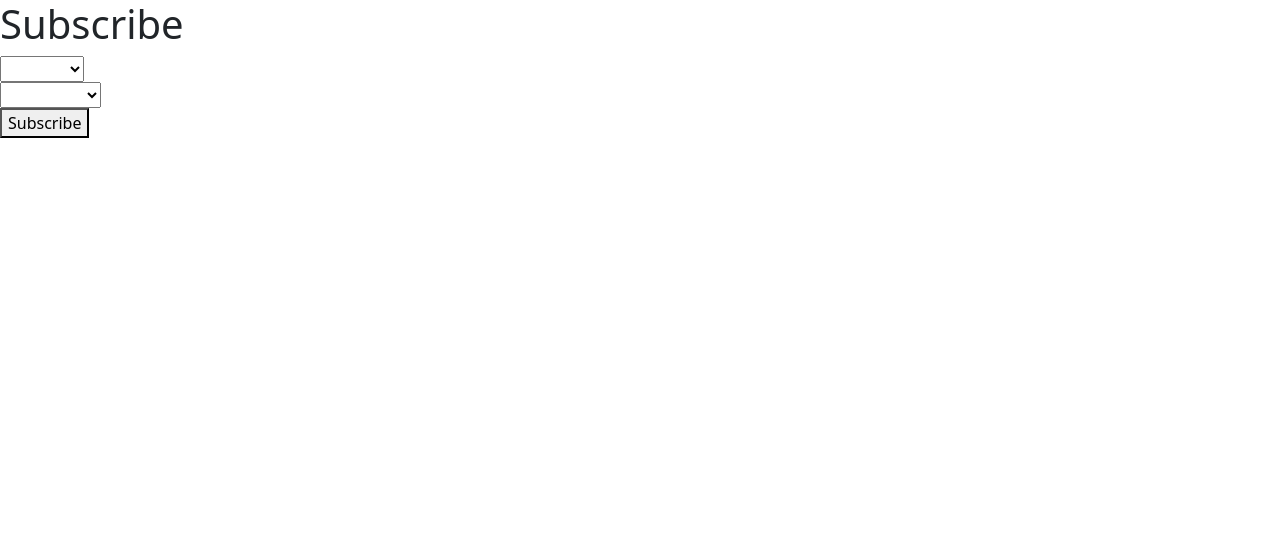
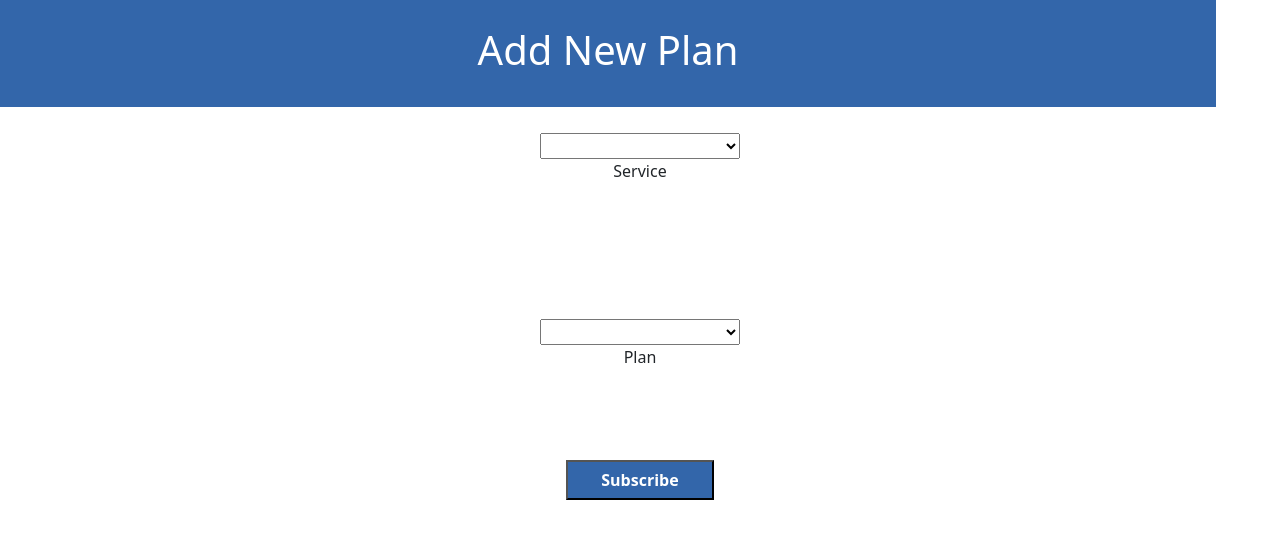
Before and after one commit to cwsvensson/P-Infosys-FIOS-ms-Frontend, an Angular app in the folder MiniProject/: page /add-subscription in a window 1280 px wide. Shown: the top 538 px of the page. Built offline with nearby package versions, Linux system fonts and the light colour scheme.

Commit message:
Fixed Bug and Styling

```diff
--- a/MiniProject/src/app/add-subscription/add-subscription.component.css
+++ b/MiniProject/src/app/add-subscription/add-subscription.component.css
@@ -0,0 +1,59 @@
+h2{
+    text-align: center;
+}
+
+.heading{
+
+    width: 95%;
+    color: white;
+    background-color:  #3366AA;
+}
+
+input{
+    width: 50%;
+    height: 30px;
+    text-align: center;
+    font-size: 14pt;
+}
+
+button{
+    width: 25%;
+    height: 40px;
+    text-align: center;
+    background-color: #3366AA;
+    color: white;
+    font-weight: bold;
+}
+
+div{
+    width: 100%;
+    text-align: center;
+    padding: 2%;
+}
+
+table {
+    border: 1px solid black;
+    border-collapse: collapse;
+}
+
+th {
+    border: 1px solid black;
+    padding: 10px;
+  }
+
+.tableHeading{
+    background-color: #3366AA;
+    color: white;
+}
+
+
+.center {
+    margin: auto;
+    width: 50%;
+  }
+
+.centerChild{
+    display: block;
+    margin : 0 auto;
+    text-align: center;
+}
--- a/MiniProject/src/app/add-subscription/add-subscription.component.html
+++ b/MiniProject/src/app/add-subscription/add-subscription.component.html
@@ -1,16 +1,26 @@
-<h1>Subscribe</h1>
+<div class="heading">
+    <h1>Add New Plan</h1>
+</div>
 
-<select name="service" [(ngModel)]="service">
+
+<div class="center">
+    <select name="service" style="width: 200px;" [(ngModel)]="service">
         <option value="cable">Cable</option>
         <option value="internet">Internet</option>
         <option value="phone">Phone</option>
     </select>
-<br/>
-<select name="plan" [(ngModel)]="plan">
+    <p>Service</p>
+    <br/><br/><br/><br/><br/>
+    <select name="plan" style="width: 200px;" [(ngModel)]="plan">
         <option value="basic">Basic</option>
         <option value="premium">Premium</option>
         <option value="unlimited">Umlimited</option>
     </select>
+    <p>Plan</p>
+</div>
+
 <br/>
 
+<div class="center">
     <button (click)="subscribe()">Subscribe</button>
+</div>
--- a/MiniProject/src/app/services/fios-service.service.ts
+++ b/MiniProject/src/app/services/fios-service.service.ts
@@ -32,7 +32,7 @@ export class FiosServiceService {
   }
 
   deletePhoneSubscription(subscription): Observable<any> {
-    return this.http.delete(`${this.baseUrl}/phone${subscription.id}`, subscription);
+    return this.http.delete(`${this.baseUrl}/phone/${subscription.id}`, subscription);
   }
 
   getSubscriptions(username): Observable<any> {
--- a/MiniProject/src/app/subscriptions/subscriptions.component.css
+++ b/MiniProject/src/app/subscriptions/subscriptions.component.css
@@ -1,3 +1,46 @@
+h2{
+    text-align: center;
+}
+
+.heading{
+
+    width: 95%;
+    color: white;
+    background-color:  #3366AA;
+}
+
+input{
+    width: 50%;
+    height: 30px;
+    text-align: center;
+    font-size: 14pt;
+}
+
+button{
+    width: 25%;
+    height: 40px;
+    text-align: center;
+    background-color: #3366AA;
+    color: white;
+    font-weight: bold;
+}
+
+div{
+    width: 100%;
+    text-align: center;
+    padding: 2%;
+}
+
+table {
+    border: 1px solid black;
+    border-collapse: collapse;
+}
+
+th {
+    border: 1px solid black;
+    padding: 10px;
+  }
+
 .tableHeading{
     background-color: #3366AA;
     color: white;
--- a/MiniProject/src/app/subscriptions/subscriptions.component.html
+++ b/MiniProject/src/app/subscriptions/subscriptions.component.html
@@ -1,6 +1,12 @@
-<h1>My Subscriptions</h1>
 
-<button (click)="navigateToAddSub()">Add New Plan</button>
+<div class="heading">
+    <h1>My Subscriptions</h1>
+</div>
+
+<div class="center">
+    <button (click)="navigateToAddSub()">Add/Edit Plan</button>
+</div>
+
 
 <div id="dataTable1" class="center">
     <table class="centerChild">
@@ -8,24 +14,35 @@
             <th>Subscription</th>
             <th>Plan</th>
             <th>Price</th>
+            <th>Action</th>
         </tr>
         <tr *ngIf="subscriptions && subscriptions[0] != null">
             <th>Cable Subscription</th>
             <th>{{(subscriptions && subscriptions[0] != null) ? subscriptions[0].plan : ""}}</th>
-            <th>$0.00</th>
-            <button (click)="unsubscribeCable()">Unsubscribe</button>
+            <th>{{cableFee | currency}}</th>
+            <div style="padding: 20px;"><button class="center" style="width: 300px" (click)="unsubscribeCable()">Unsubscribe</button></div>
         </tr>
         <tr *ngIf="subscriptions && subscriptions[1] != null">
             <th>Internet Subscription</th>
             <th>{{(subscriptions && subscriptions[1] != null) ? subscriptions[1].plan : ""}}</th>
-            <th>$0.00</th>
-            <button (click)="unsubscribeInternet()">Unsubscribe</button>
+            <th>{{internetFee | currency}}</th>
+            <div style="padding: 20px;"><button class="center" style="width: 300px" (click)="unsubscribeInternet()">Unsubscribe</button></div>
         </tr>
         <tr *ngIf="subscriptions && subscriptions[2] != null">
             <th>Phone Subscription</th>
             <th>{{(subscriptions && subscriptions[2] != null) ? subscriptions[2].plan : ""}}</th>
-            <th>$0.00</th>
-            <button (click)="unsubscribePhone()">Unsubscribe</button>
+            <th>{{phoneFee | currency}}</th>
+            <div style="padding: 20px;"><button class="center" style="width: 300px" (click)="unsubscribePhone()">Unsubscribe</button></div>
+        </tr>
+        <tr>
+            <th>Total</th>
+            <th></th>
+            <th>{{(cableFee + internetFee + phoneFee) | currency}}</th>
+
         </tr>
     </table>
 </div>
+
+<div class="center">
+    <p style="font-size: 22pt;">Your total is {{(cableFee + internetFee + phoneFee) | currency}} per month</p>
+</div>
--- a/MiniProject/src/app/subscriptions/subscriptions.component.ts
+++ b/MiniProject/src/app/subscriptions/subscriptions.component.ts
@@ -11,11 +11,15 @@ import { FiosServiceService } from '../services/fios-service.service';
 export class SubscriptionsComponent implements OnInit {
 
   public subscriptions : any;
+  public cableFee : number;
+  public internetFee : number;
+  public phoneFee : number;
 
   constructor(private accountService : CustomerServiceService, private service : FiosServiceService, private router: Router)
   {
     service.getSubscriptions(accountService.getCurrentUser().username).subscribe((response) => {
       this.subscriptions = response;
+      this.calculateFee();
       console.log(response);
     });
   }
@@ -29,18 +33,21 @@ export class SubscriptionsComponent implements OnInit {
     //console.log(this.service.deleteCableSubscription(subscription));
     this.service.deleteCableSubscription(subscription).subscribe(response => {
       this.subscriptions[0] = null;
+      this.calculateFee();
     })
   }
 
   unsubscribeInternet() : void{
     this.service.deleteInternetSubscription({ "id" : this.subscriptions[1].id, "name" : this.subscriptions[1].plan }).subscribe((response) => {
       this.subscriptions[1] = null;
+      this.calculateFee();
     })
   }
 
   unsubscribePhone() : void{
     this.service.deletePhoneSubscription({ "id" : this.subscriptions[2].id, "name" : this.subscriptions[2].plan }).subscribe((response) => {
       this.subscriptions[2] = null;
+      this.calculateFee();
     })
   }
 
@@ -48,4 +55,46 @@ export class SubscriptionsComponent implements OnInit {
     console.log("navigateToAddSub");
     this.router.navigate(['/add-subscription']);
   }
+
+  calculateFee() : void{
+    if (this.subscriptions && this.subscriptions[0] != null)
+    {
+      this.cableFee = 25.55;
+      if (this.subscriptions[0].plan === "basic")
+        this.cableFee += 12.25;
+      else if (this.subscriptions[0].plan === "premium")
+        this.cableFee += 24.99;
+      else if (this.subscriptions[0].plan === "unlimited")
+        this.cableFee += 40.49;
+    }
+    else
+      this.cableFee = 0;
+
+      if (this.subscriptions && this.subscriptions[1] != null)
+      {
+        this.internetFee = 35.55;
+        if (this.subscriptions[1].plan === "basic")
+          this.internetFee += 6.25;
+        else if (this.subscriptions[1].plan === "premium")
+          this.internetFee += 35.99;
+        else if (this.subscriptions[1].plan === "unlimited")
+          this.internetFee += 45.27;
+      }
+      else
+        this.internetFee = 0;
+
+        if (this.subscriptions && this.subscriptions[2] != null)
+        {
+          this.phoneFee = 15.55;
+          if (this.subscriptions[2].plan === "basic")
+            this.phoneFee += 17.25;
+          else if (this.subscriptions[2].plan === "premium")
+            this.phoneFee += 29.99;
+          else if (this.subscriptions[2].plan === "unlimited")
+            this.phoneFee += 60.17;
+        }
+        else
+          this.phoneFee = 0;
+
+  }
 }
```
Lines whose indentation alone changed are shown as unchanged.
